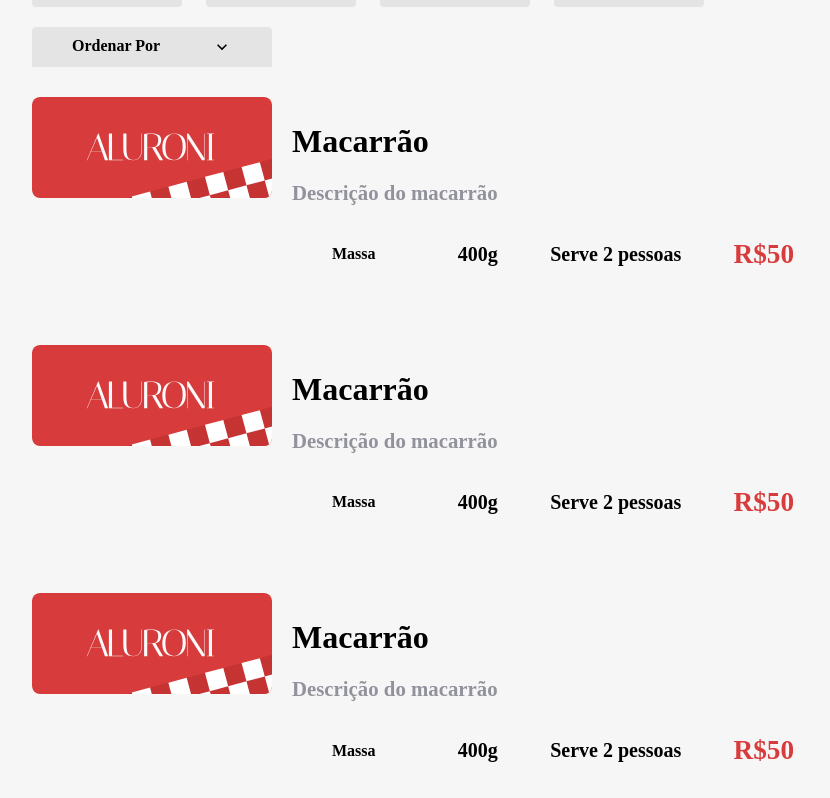
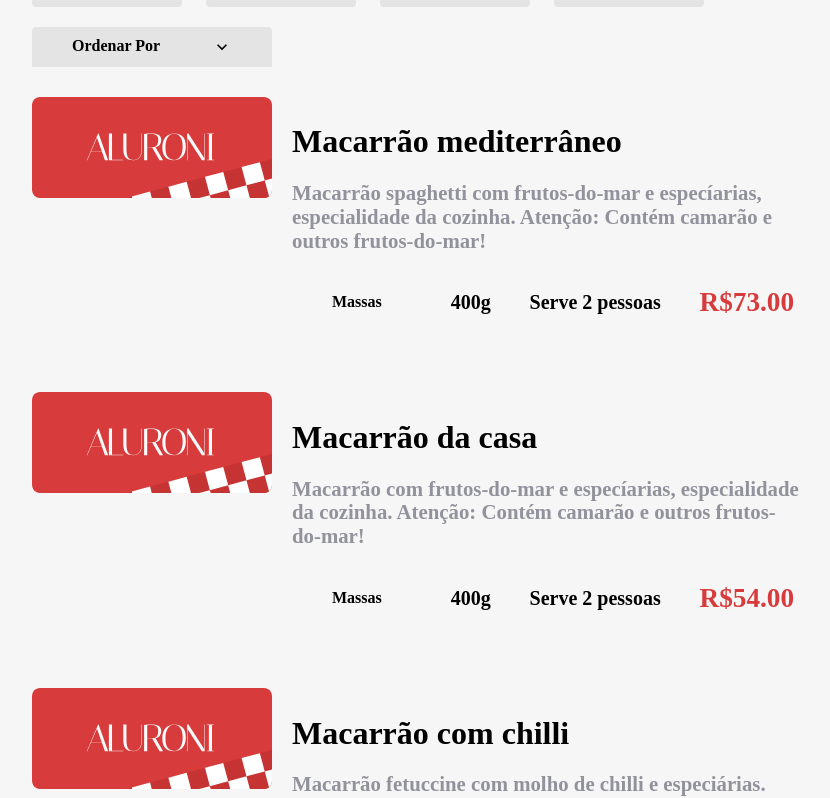
Before and after one commit to lucaschier179/aluroni, a React (Create React App) app: page / in a window 1280 px wide. Shown: the part 687-1485 px from the top of the page, without its empty margins (168-998 px from the left). Built offline with nearby package versions, Linux system fonts and the light colour scheme; a web font is replaced by a local one.

Commit message:
Aula - Populando cada item

```diff
--- a/src/pages/Cardapio/Itens/Item/index.tsx
+++ b/src/pages/Cardapio/Itens/Item/index.tsx
@@ -1,30 +1,28 @@
 import logo from 'assets/logo.svg';
 import styles from './Item.module.scss';
+import cardapio from '../itens.json'
 
-export default function Item() {
+type Props = typeof cardapio[0];
+
+export default function Item(props: Props) {
+    const { title, description, category, size, serving, price } = props;
     return (
         <div className={styles.item}>
             <div className={styles.item__imagem}>
-                <img src={logo} alt="imagem" />
+                <img src={logo} alt={title} />
             </div>
             <div className={styles.item__descricao}>
                 <div className={styles.item__titulo}>
-                    <h2> Macarrão </h2>
-                    <p> Descrição do macarrão </p>
+                    <h2> {title} </h2>
+                    <p> {description} </p>
                 </div>
                 <div className={styles.item__tags}>
-                    <div className={styles.item__tipo}>
-                        Massa
+                    <div className={styles.item__tipo}>{category.label}</div>
+                    <div className={styles.item__porcao}>{size}g</div>
+                    <div className={styles.item__qtdpessoas}>
+                        Serve {serving} pessoa{serving === 1 ? "" : "s"}
                     </div>
-                    <div className={styles.item__porcao}>
-                        400g
-                    </div>
-                    <div className={styles.item__qtdpessoas}>
-                        Serve 2 pessoas
-                    </div>
-                    <div className={styles.item__valor}>
-                        R$50
-                    </div>
+                    <div className={styles.item__valor}>R${price.toFixed(2)}</div>
                 </div>
             </div>
         </div>
--- a/src/pages/Cardapio/Itens/index.tsx
+++ b/src/pages/Cardapio/Itens/index.tsx
@@ -6,7 +6,7 @@ export default function Itens() {
     return (
         <div className={styles.itens}>
             {cardapio.map(item => (
-                <Item key={item.id} />
+                <Item key={item.id} {... item} />
             ))}
         </div>
     )
```
